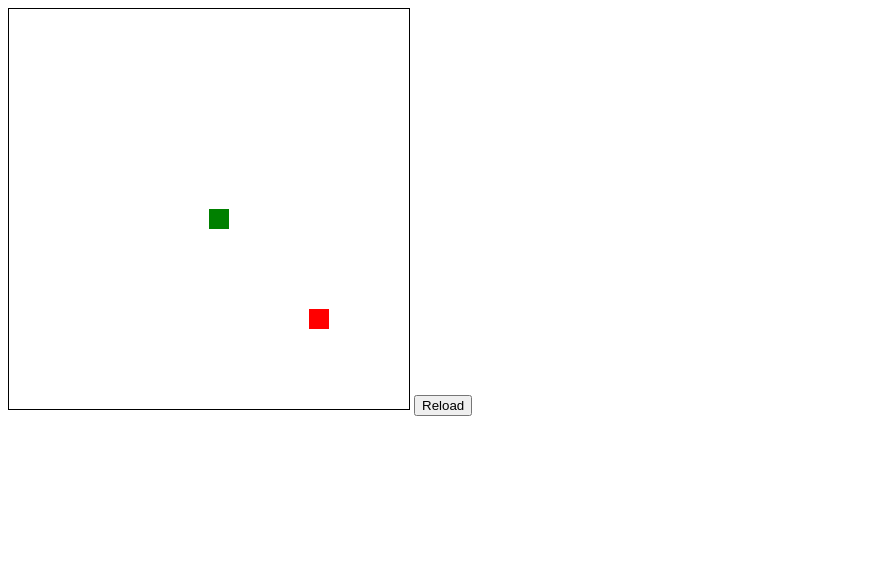
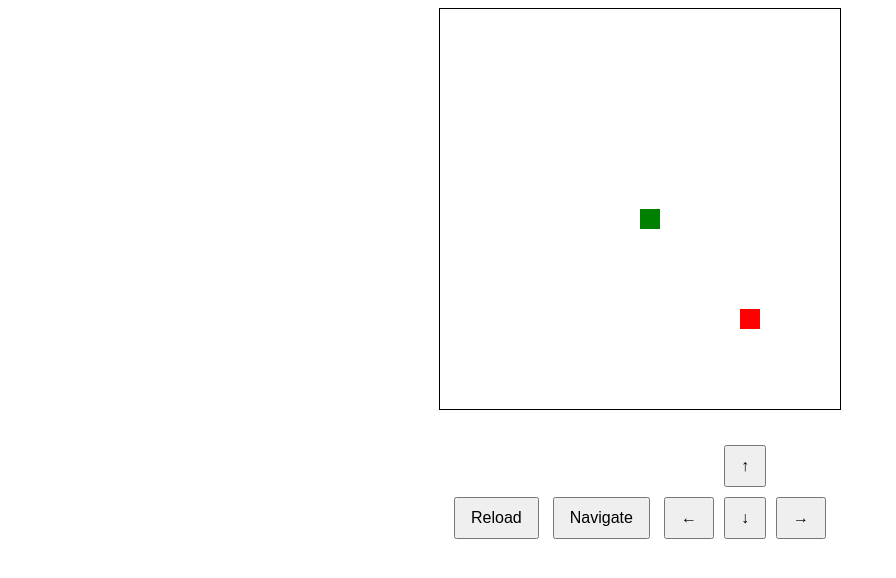
Before and after one commit to Aakashbalamurugan/snake_game, a plain HTML site: page index.html in a window 1280 px wide. Shown: the whole page, without its empty margins (0-896 px from the left). Drawn offline with Linux system fonts and the light colour scheme.

Commit message:
Update index.html

```diff
--- a/index.html
+++ b/index.html
@@ -5,12 +5,51 @@
     <style>
       canvas {
         border: 1px solid #000;
+        display: block;
+        margin: 0 auto;
+      }
+
+      #controls {
+        margin-top: 10px;
+        text-align: center;
+      }
+
+      button {
+        padding: 10px 15px;
+        font-size: 16px;
+        margin: 5px;
+      }
+
+      .arrow-controls {
+        display: inline-block;
+        margin-top: 20px;
+      }
+
+      .arrow-row {
+        display: flex;
+        justify-content: center;
       }
     </style>
   </head>
   <body>
     <canvas id="gameCanvas" width="400" height="400"></canvas>
+
+    <div id="controls">
       <button id="reload">Reload</button>
+      <button id="navigate">Navigate</button>
+
+      <div class="arrow-controls">
+        <div class="arrow-row">
+          <button id="up">↑</button>
+        </div>
+        <div class="arrow-row">
+          <button id="left">←</button>
+          <button id="down">↓</button>
+          <button id="right">→</button>
+        </div>
+      </div>
+    </div>
+
     <script src="index.js"></script>
   </body>
 </html>
```
Lines whose indentation alone changed are shown as unchanged.
